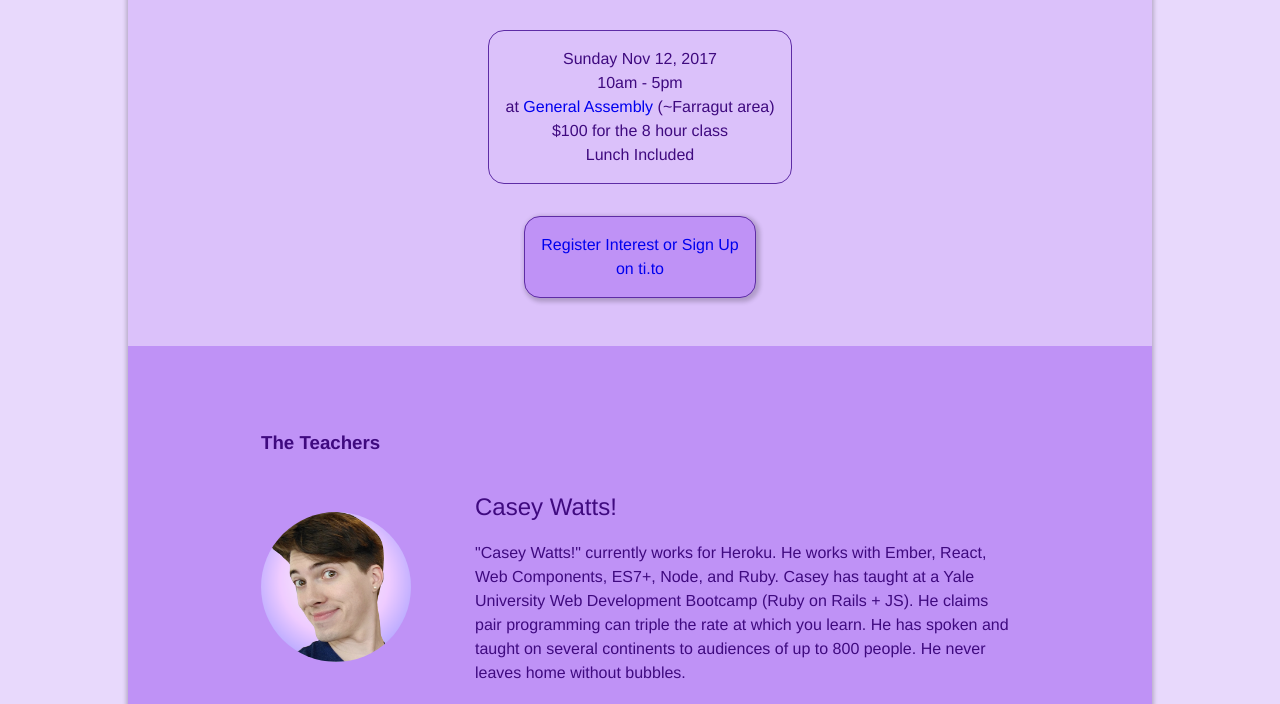
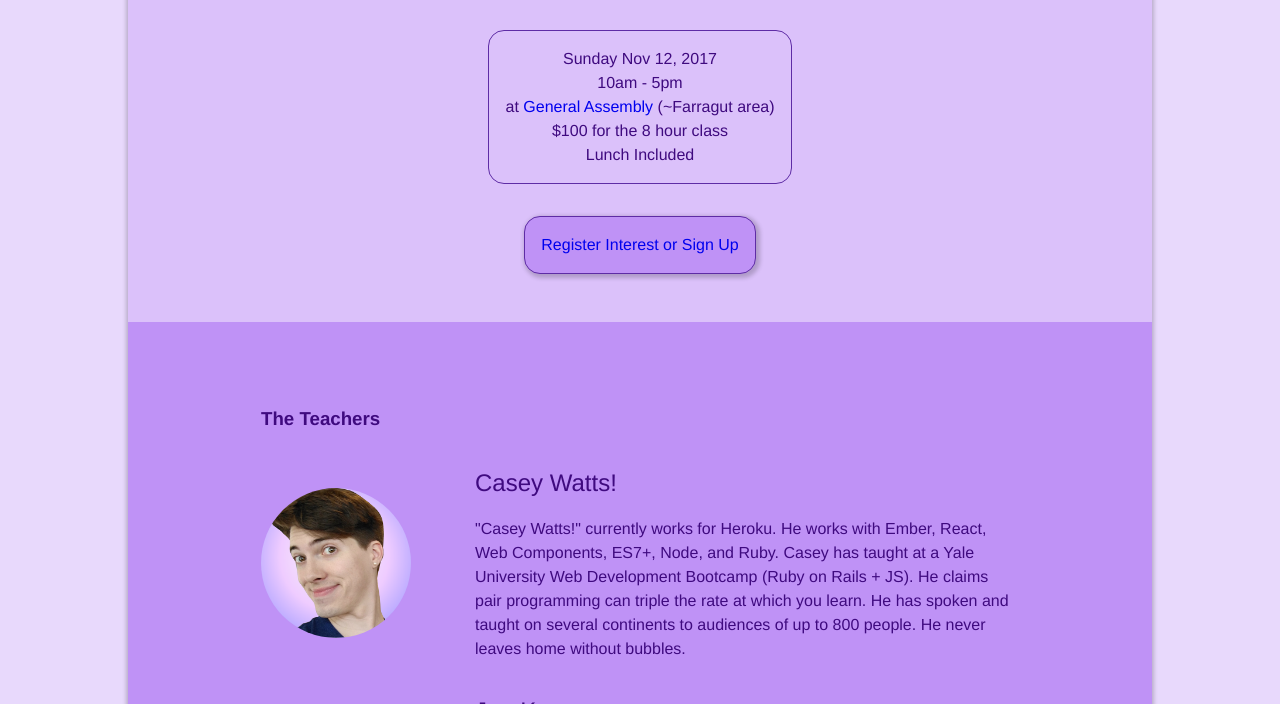
Before and after one commit to learnshinythings/learnshinythings.github.io, a Jekyll site: the page built from electron.md, in a window 1280 px wide and 900 px high, scrolled down 868 px, cut to the strip 0-704 px from the top of the window. Built offline with Jekyll 4.4.1, drawn with Linux system fonts in a browser that asks for light colours; nearby versions of some CDN libraries.

Commit message:
remove text reference to ti.to

```diff
--- a/electron.md
+++ b/electron.md
@@ -34,7 +34,7 @@ Electron Workshop
 
     <a href="https://ti.to/learn-shiny-things/learn-electron" class="link">
       <div class="tc pa3 ma3 ba br4 b--purple bg-purp shadow-3">
-        Register Interest or Sign Up<br>on ti.to
+        Register Interest or Sign Up
       </div>
     </a>
   </div>
```
